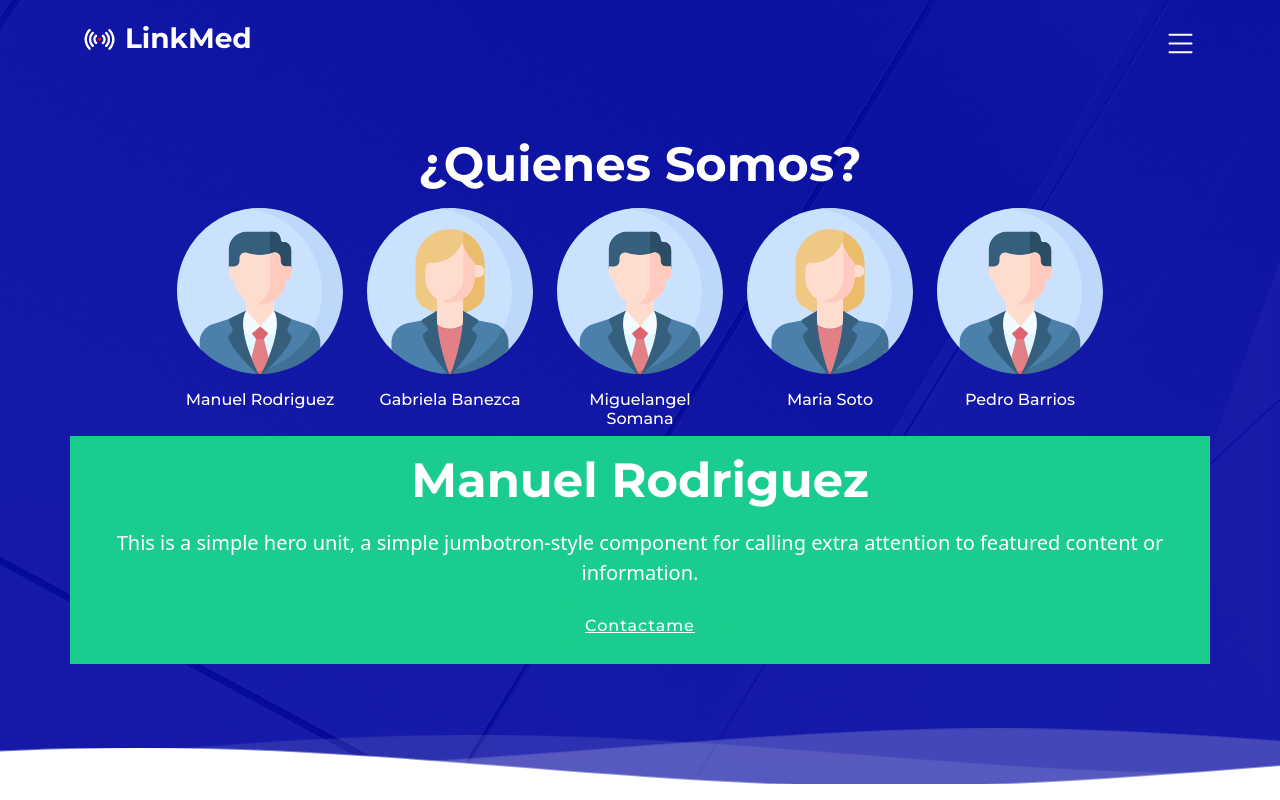
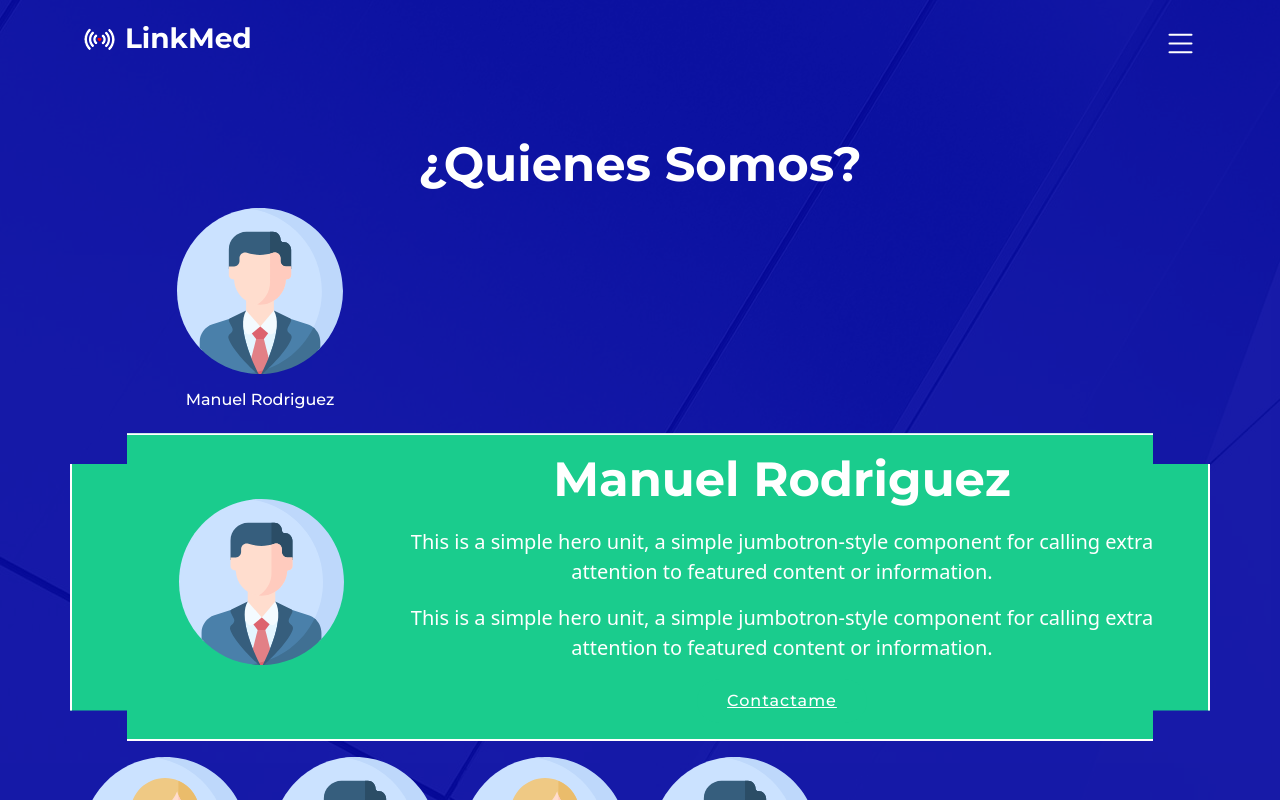
Before and after one commit to Miguelork/Frontend_IS, a React (Create React App) app: page /nosotros in a window 1280 px wide. Both pictures are taken after a click on the button "Manuel Rodriguez". Shown: the top 800 px of the page. Built offline with nearby package versions, Linux system fonts and the light colour scheme.

Commit message:
nosotros mejorado

```diff
--- a/public/assets/css/style.css
+++ b/public/assets/css/style.css
@@ -696,6 +696,11 @@ section {
     overflow: hidden;
 }
 
+.brad {
+    border: 2px solid white;
+    clip-path: polygon(0 10%, 5% 10%, 5% 0, 95% 0, 95% 10%, 100% 10%, 100% 90%, 95% 90%, 95% 100%, 5% 100%, 5% 90%, 0 90%);
+}
+
 .section-bg {
     background-color: #f5f5ff;
 }
--- a/src/components/Nosotros.jsx
+++ b/src/components/Nosotros.jsx
@@ -21,59 +21,103 @@ class Nosotros extends React.Component {
                 <img src="assets/img/perfilboy.svg" className="img-fluid" alt="" />
                 <h6 className="mt-3" style={{ "color": "white" }}>Manuel Rodriguez</h6>
               </div>
+              <div id="collapseI" className="collapse bg-green brad mt-3 mb-3" style={{ "padding-top": "1rem" }} aria-labelledby="headI" data-parent="#bloqcontact">
+                <div className="row">
+                  <div className="col-md-1"></div>
+                  <div className="col-md-2 pt-5">
+                    <img src="assets/img/perfilboy.svg" className="img-fluid" alt="" />
+                  </div>
+                  <div className="col-md-9">
+                     <h1 style={{ "color": "white" }} >Manuel Rodriguez</h1>
+                    <p style={{ "color": "white" }} class="lead">This is a simple hero unit, a simple jumbotron-style component for calling extra attention to featured content or information.</p>
+                    <p style={{ "color": "white" }} class="lead">This is a simple hero unit, a simple jumbotron-style component for calling extra attention to featured content or information.</p>
+                    <p class="lead">
+                      <a class="btn-get-started btn-lg" href="https://wa.me/584129076968/" role="button">Contactame</a>
+                    </p>
+                  </div>
+                </div>
+              </div>
               <div className="col-md-2" id="headII" data-aos="zoom-out" role="button" data-toggle="collapse" data-target="#collapseII" aria-expanded="true" aria-controls="collapseII">
                 <img src="assets/img/perfilgirl.svg" className="img-fluid" alt="" />
                 <h6 className="mt-3" style={{ "color": "white" }}>Gabriela Banezca</h6>
+              </div>
+              <div id="collapseII" className="collapse bg-green brad mt-3 mb-3" style={{ "padding-top": "1rem" }} aria-labelledby="headII" data-parent="#bloqcontact">
+                <div className="row">
+                  <div className="col-md-1"></div>
+                  <div className="col-md-2 pt-5">
+                    <img src="assets/img/perfilgirl.svg" className="img-fluid" alt="" />
+                  </div>
+                  <div className="col-md-9">
+                  <h1 style={{ "color": "white" }} >Gabriela Banezca</h1>
+                    <p style={{ "color": "white" }} class="lead">This is a simple hero unit, a simple jumbotron-style component for calling extra attention to featured content or information.</p>
+                    <p style={{ "color": "white" }} class="lead">This is a simple hero unit, a simple jumbotron-style component for calling extra attention to featured content or information.</p>
+                    <p class="lead">
+                      <a class="btn-get-started btn-lg" href="https://wa.me/584129888614/" role="button">Contactame</a>
+                    </p>
+                  </div>
+                </div>
               </div>
               <div className="col-md-2" id="headIII" data-aos="zoom-out" role="button" data-toggle="collapse" data-target="#collapseIII" aria-expanded="true" aria-controls="collapseIII">
                 <img src="assets/img/perfilboy.svg" className="img-fluid" alt="" />
                 <h6 className="mt-3" style={{ "color": "white" }}>Miguelangel Somana</h6>
               </div>
+              <div id="collapseIII" className="collapse bg-green brad mt-3 mb-3" style={{ "padding-top": "1rem" }} aria-labelledby="headIII" data-parent="#bloqcontact">
+                <div className="row">
+                  <div className="col-md-1"></div>
+                  <div className="col-md-2 pt-5">
+                    <img src="assets/img/perfilboy.svg" className="img-fluid" alt="" />
+                  </div>
+                  <div className="col-md-9">
+                  <h1 style={{ "color": "white" }} >Miguelangel Somana</h1>
+                    <p style={{ "color": "white" }} class="lead">Mi nombre es Miguelangel Somana Parra, soy un estudiante de ingenieria de sistemas, muy bueno con el Frontend, pero con ganas de convertirse en fullstack, tengo 20 años, entre mis hobbies se encuentran
+                        el senderismo, la lectura, y como la mayoria de mi generación la música y los videojuegos.</p>
+                    <p style={{ "color": "white" }} class="lead">Mi objetivos a corto plazo es graduarme como Ing de Sistemas, y en el camino de lograrlo
+                        espero obtener experiencia me gustaria profundizar las areas de Inteligencia Artificial y Desarrollo Web.</p>
+                    <p class="lead">
+                      <a class="btn-get-started btn-lg" href="https://wa.me/584129216461/" role="button">Contactame</a>
+                    </p>
+                  </div>
+                </div>
+              </div>
               <div className="col-md-2" id="headVI" data-aos="zoom-out" role="button" data-toggle="collapse" data-target="#collapseVI" aria-expanded="true" aria-controls="collapseVI">
                 <img src="assets/img/perfilgirl.svg" className="img-fluid" alt="" />
                 <h6 className="mt-3" style={{ "color": "white" }}>Maria Soto</h6>
+              </div>
+              <div id="collapseVI" className="collapse bg-green brad mt-3 mb-3" style={{ "padding-top": "1rem" }} aria-labelledby="headVI" data-parent="#bloqcontact">
+                <div className="row">
+                  <div className="col-md-1"></div>
+                  <div className="col-md-2">
+                    <img src="assets/img/perfilgirl.svg" className="img-fluid" alt="" />
+                  </div>
+                  <div className="col-md-9">
+                  <h1 style={{ "color": "white" }} >Maria Soto</h1>
+                    <p style={{ "color": "white" }} class="lead">This is a simple hero unit, a simple jumbotron-style component for calling extra attention to featured content or information.</p>
+                    <p style={{ "color": "white" }} class="lead">This is a simple hero unit, a simple jumbotron-style component for calling extra attention to featured content or information.</p>
+                    <p class="lead">
+                      <a class="btn-get-started btn-lg" href="https://wa.me/584142871576/" role="button">Contactame</a>
+                    </p>
+                  </div>
+                </div>
               </div>
               <div className="col-md-2" id="headV" data-aos="zoom-out" role="button" data-toggle="collapse" data-target="#collapseV" aria-expanded="true" aria-controls="collapseV">
                 <img src="assets/img/perfilboy.svg" className="img-fluid" alt="" />
                 <h6 className="mt-3" style={{ "color": "white" }}>Pedro Barrios</h6>
               </div>
-              <div id="collapseI" className="collapse bg-green" style={{ "padding-top": "1rem" }} aria-labelledby="headI" data-parent="#bloqcontact">
-                <h1 style={{ "color": "white" }} >Manuel Rodriguez</h1>
-                <p style={{ "color": "white" }} class="lead">This is a simple hero unit, a simple jumbotron-style component for calling extra attention to featured content or information.</p>
-                <p class="lead">
-                  <a class="btn-get-started btn-lg" href="https://wa.me/584129076968/" role="button">Contactame</a>
-                </p>
-              </div>
-              <div id="collapseII" className="collapse bg-green" style={{ "padding-top": "1rem" }} aria-labelledby="headII" data-parent="#bloqcontact">
-                <h1 style={{ "color": "white" }} >Gabriela Banezca</h1>
-                <p style={{ "color": "white" }} class="lead">This is a simple hero unit, a simple jumbotron-style component for calling extra attention to featured content or information.</p>
-                <p class="lead">
-                  <a class="btn-get-started btn-lg" href="https://wa.me/584129888614/" role="button">Contactame</a>
-                </p>
-              </div>
-              <div id="collapseIII" className="collapse bg-green" style={{ "padding-top": "1rem" }} aria-labelledby="headIII" data-parent="#bloqcontact">
-                <h1 style={{ "color": "white" }} >Miguelangel Somana</h1>
-                <p style={{ "color": "white" }} class="lead">This is a simple hero unit, a simple jumbotron-style component for calling extra attention to featured content or information.</p>
-                <p class="lead">
-                  <a class="btn-get-started btn-lg" href="https://wa.me/584129216461/" role="button">Contactame</a>
-                </p>
-              </div>
-              <div id="collapseVI" className="collapse bg-green" style={{ "padding-top": "1rem" }} aria-labelledby="headVI" data-parent="#bloqcontact">
-                <h1 style={{ "color": "white" }} >Maria Soto</h1>
-                <p style={{ "color": "white" }} class="lead">Mi nombre es Miguelangel Somana Parra, soy un estudiante de ingenieria de sistemas, muy bueno con el Frontend, pero con ganas de convertirse en fullstack, tengo 20 años, entre mis hobbies se encuentran
-                        el senderismo, la lectura, y como la mayoria de mi generación la música y los videojuegos
-                        Mi objetivos a corto plazo es graduarme como Ing de Sistemas, y en el camino de lograrlo
-                        espero obtener experiencia laboral, atento a sus consejos en este rubro.</p>
-                <p class="lead">
-                  <a class="btn-get-started btn-lg" href="https://wa.me/584142871576/" role="button">Contactame</a>
-                </p>
-              </div>
-              <div id="collapseV" className="collapse bg-green" style={{ "padding-top": "1rem" }} aria-labelledby="headV" data-parent="#bloqcontact">
-                <h1 style={{ "color": "white" }} >Pedro Barrios</h1>
-                <p style={{ "color": "white" }} class="lead">This is a simple hero unit, a simple jumbotron-style component for calling extra attention to featured content or information.</p>
-                <p class="lead">
-                  <a class="btn-get-started btn-lg" href="https://wa.me/584241612170/" role="button">Contactame</a>
-                </p>
+              <div id="collapseV" className="collapse bg-green brad mt-3 mb-3" style={{ "padding-top": "1rem" }} aria-labelledby="headV" data-parent="#bloqcontact">
+                <div className="row">
+                  <div className="col-md-1"></div>
+                  <div className="col-md-2 pt-5">
+                    <img src="assets/img/perfilboy.svg" className="img-fluid" alt="" />
+                  </div>
+                  <div className="col-md-9">
+                  <h1 style={{ "color": "white" }} >Pedro Barrios</h1>
+                    <p style={{ "color": "white" }} class="lead">This is a simple hero unit, a simple jumbotron-style component for calling extra attention to featured content or information.</p>
+                    <p style={{ "color": "white" }} class="lead">This is a simple hero unit, a simple jumbotron-style component for calling extra attention to featured content or information.</p>
+                    <p class="lead">
+                      <a class="btn-get-started btn-lg" href="https://wa.me/584241612170/" role="button">Contactame</a>
+                    </p>
+                  </div>
+                </div>
               </div>
             </div>
 
```
